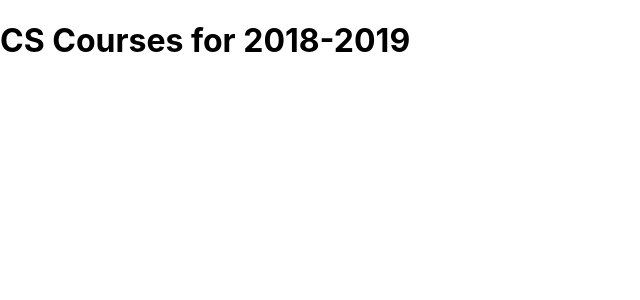
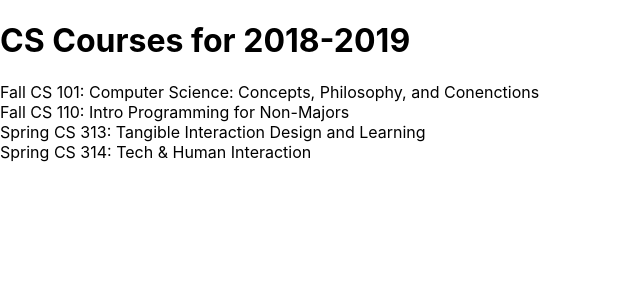
Before and after one commit to kayatsa/394-scheduler, a React (Create React App) app: page / in a window 1280 px wide. Shown: the top 300 px of the page, without its empty margins (0-640 px from the left). Built offline with nearby package versions, Linux system fonts and the light colour scheme.

Commit message:
show a list of courses

```diff
--- a/src/App.js
+++ b/src/App.js
@@ -2,11 +2,60 @@
 
 const schedule = {
 	title: "CS Courses for 2018-2019",
+	courses: {
+		F101: {
+			id: "F101",
+			meets: "MWF 11:00-11:50",
+			title: "Computer Science: Concepts, Philosophy, and Conenctions",
+		},
+		F110: {
+			id: "F110",
+			meets: "MWF 10:00-10:50",
+			title: "Intro Programming for Non-Majors",
+		},
+		S313: {
+			id: "S313",
+			meets: "TuTh 15:30-16:50",
+			title: "Tangible Interaction Design and Learning",
+		},
+		S314: {
+			id: "S314",
+			meets: "TuTh 9:30-10:50",
+			title: "Tech & Human Interaction",
+		},
+	},
 };
+
+const CourseList = ({ courses }) => (
+	<div>
+		{Object.values(courses).map((course) => (
+			<Course key={course.id} course={course} />
+		))}
+	</div>
+);
+
+const terms = {
+	F: "Fall",
+	W: "Winter",
+	S: "Spring",
+};
+
+const getCourseTerm = (course) => terms[course.id.charAt(0)];
+
+const getCourseNumber = (course) => course.id.slice(1, 4);
+
+const Course = ({ course }) => (
+	<div>
+		{getCourseTerm(course)} CS {getCourseNumber(course)}: {course.title}
+	</div>
+);
+
+const Banner = ({ title }) => <h1>{title}</h1>;
 
 const App = () => (
 	<div>
-		<h1>{schedule.title}</h1>
+		<Banner title={schedule.title} />
+		<CourseList courses={schedule.courses} />
 	</div>
 );
 
```
